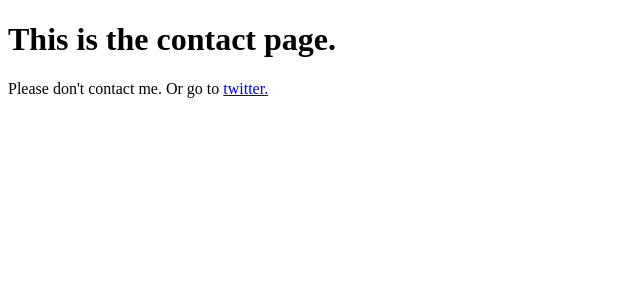
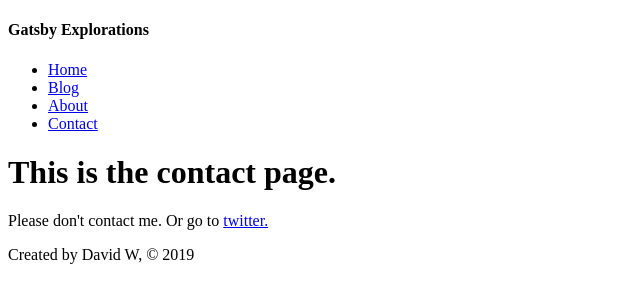
Before and after one commit to davydka/gatsby-explorations, a Gatsby site: page /contact in a window 1280 px wide. Shown: the whole page, without its empty margins (0-640 px from the left). Built offline with nearby package versions, Linux system fonts and the light colour scheme; Gatsby itself is replaced by a stand-in of ours.

Commit message:
Adding header and footer.

```diff
--- /dev/null
+++ b/src/components/footer.js
@@ -0,0 +1,11 @@
+import React from 'react'
+
+const Footer = () => {
+    return (
+        <footer>
+            <p>Created by David W, © 2019</p>
+        </footer>
+    )
+}
+
+export default Footer
--- /dev/null
+++ b/src/components/header.js
@@ -0,0 +1,20 @@
+import React from 'react'
+import { Link } from 'gatsby'
+
+const Header = () => {
+   return (
+       <header>
+          <h4>Gatsby Explorations</h4>
+           <nav>
+               <ul>
+                   <li><Link to='/'>Home</Link></li>
+                   <li><Link to='/blog'>Blog</Link></li>
+                   <li><Link to='/about'>About</Link></li>
+                   <li><Link to='/contact'>Contact</Link></li>
+               </ul>
+           </nav>
+       </header>
+   )
+}
+
+export default Header
--- a/src/pages/about.js
+++ b/src/pages/about.js
@@ -1,12 +1,17 @@
 import React from 'react'
 import { Link } from 'gatsby'
+
+import Header from '../components/header'
+import Footer from '../components/footer'
 
 const AboutPage = () => {
     return (
         <div>
+            <Header/>
             <h1>About Page</h1>
             <p>This is the bio for the about page.</p>
             <p><Link to='contact'>Contact me.</Link></p>
+            <Footer/>
         </div>
     )
 }
--- a/src/pages/blog.js
+++ b/src/pages/blog.js
@@ -1,10 +1,15 @@
 import React from 'react'
+
+import Header from '../components/header'
+import Footer from '../components/footer'
 
 const BlogPage = () => {
     return (
         <div>
+            <Header/>
             <h1>Blog</h1>
             <p>Posts will show up here late on.</p>
+            <Footer/>
         </div>
     )
 }
--- a/src/pages/contact.js
+++ b/src/pages/contact.js
@@ -1,10 +1,15 @@
 import React from 'react'
+
+import Header from '../components/header'
+import Footer from '../components/footer'
 
 const ContactPage = () => {
     return (
         <div>
+            <Header/>
             <h1>This is the contact page.</h1>
             <p>Please don't contact me. Or go to <a href='https://twitter.com'>twitter.</a></p>
+            <Footer/>
         </div>
     )
 }
--- a/src/pages/index.js
+++ b/src/pages/index.js
@@ -1,12 +1,17 @@
 import React from 'react'
 import { Link } from 'gatsby'
+
+import Header from '../components/header'
+import Footer from '../components/footer'
 
 const IndexPage = () => {
     return (
         <div>
+            <Header/>
             <h1>hello</h1>
             <h2>This is David's test gatsby project, which is being developed in Portland, Oregon.</h2>
             <p>Need a developer? <Link to='/contact'>Contact me.</Link></p>
+            <Footer/>
         </div>
     )
 }
```
